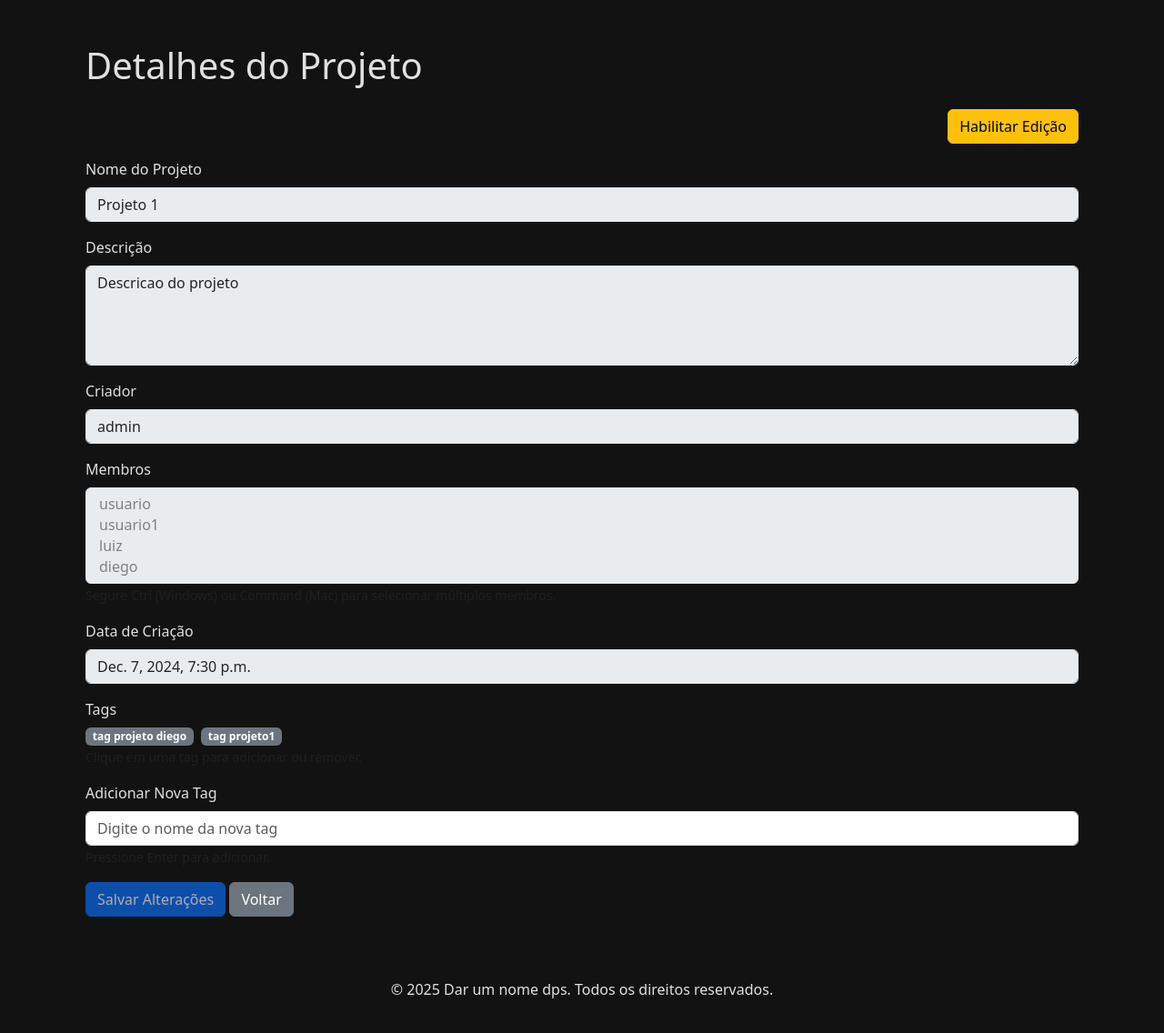
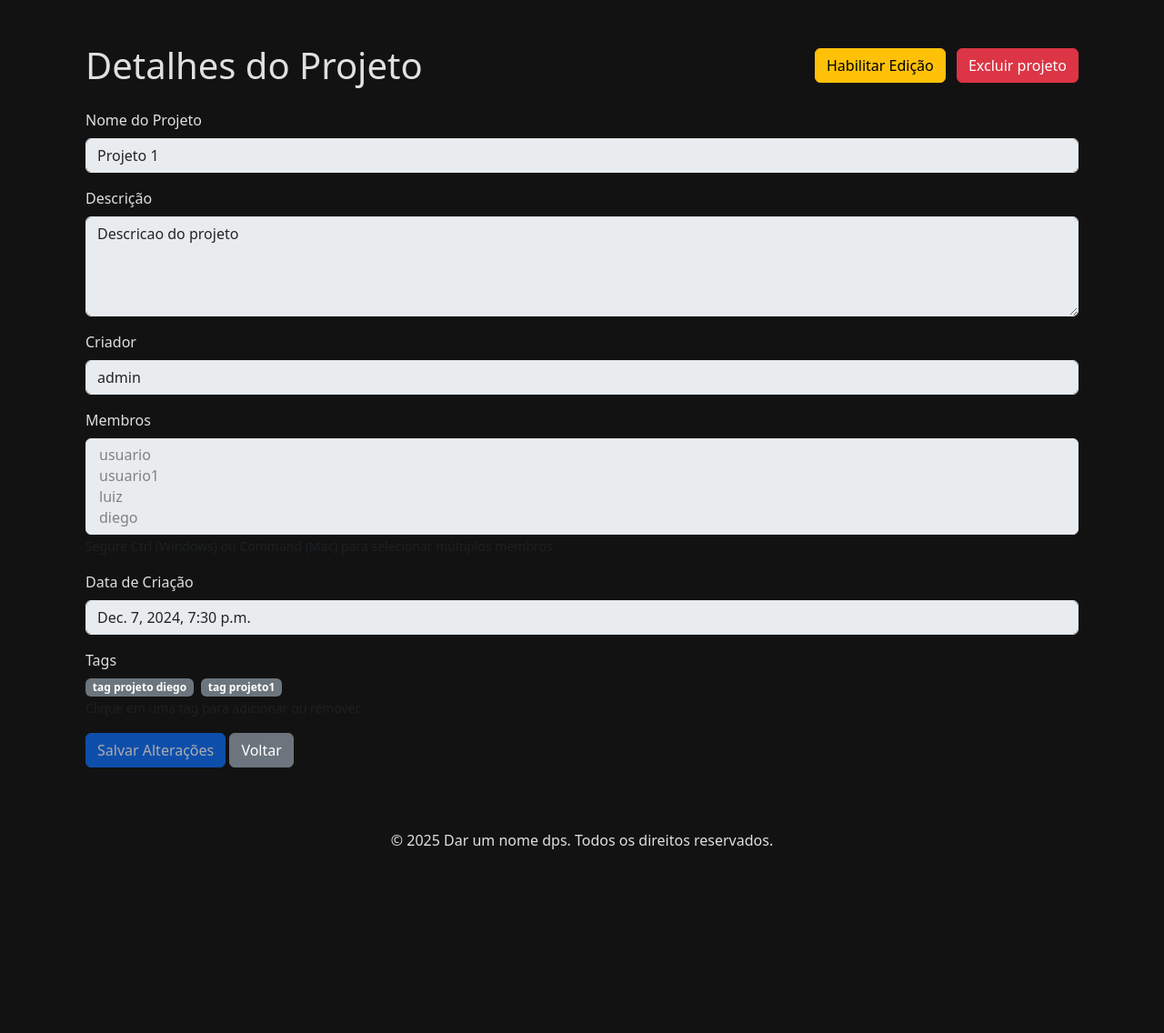
Before and after one commit to luizfilipe-bp/gestao_tarefas, a Django app: page /projetos/detalhes/1 in a window 1280 px wide. Shown: the part 254-1390 px from the top of the page at 91% size. After the commit the page ends 1188 px from the top, so only its background shows below. Run offline with Django 5.2, Linux system fonts and the light colour scheme; a user stored in the database is signed in; data comes from the database, SQL or seed files in the repository; both versions use the stored data as it was after the commit.

Commit message:
excluir feito, adicionar necessario ajuste tags

```diff
--- a/sistema_gestao_tarefa/controle_tarefa/templates/projeto_detalhes.html
+++ b/sistema_gestao_tarefa/controle_tarefa/templates/projeto_detalhes.html
@@ -4,10 +4,15 @@
 
 {% block content %}
 <div class="container my-5">
-    <h1 class="mb-4">Detalhes do Projeto</h1>
-    <div class="d-flex justify-content-end mb-3">
-        <button id="toggle-edit" class="btn btn-warning">Habilitar Edição</button>
+    <div class="d-flex align-items-center justify-content-between mb-4">
+        <h1 class="mb-0">Detalhes do Projeto</h1>
+        <div>
+            <button id="toggle-edit" class="btn btn-warning me-2">Habilitar Edição</button>
+            <button id="delete-project" class="btn btn-danger" onclick="confirmDeletion('/projetos/excluir/{{projeto.id}}')">Excluir projeto
+            </button>
+        </div>
     </div>
+
     <form method="POST" action="{% url 'projeto_detalhes' projeto.id %}">
         {% csrf_token %}
 
@@ -54,12 +59,13 @@
             </div>
             <small class="form-text text-muted">Clique em uma tag para adicionar ou remover.</small>
         </div>
-
+        <!--
         <div class="mb-3">
             <label for="nova_tag" class="form-label">Adicionar Nova Tag</label>
             <input type="text" class="form-control" id="nova_tag" name="nova_tag" placeholder="Digite o nome da nova tag">
             <small class="form-text text-muted">Pressione Enter para adicionar.</small>
         </div>
+        -->
 
         <button type="submit" class="btn btn-primary" id="save-button" disabled>Salvar Alterações</button>
         <a href="{% url 'projetos' %}" class="btn btn-secondary">Voltar</a>
@@ -107,5 +113,13 @@
             toggleEditButton.textContent = isDisabled ? 'Desabilitar Edição' : 'Habilitar Edição';
         });
     });
+
+    function confirmDeletion(url) {
+        if (confirm("Você tem certeza que deseja excluir este projeto? Essa ação não pode ser desfeita.")) {
+            window.location.href = url;
+        }
+    }
+
+
 </script>
 {% endblock %}
--- a/sistema_gestao_tarefa/controle_tarefa/templates/projetos.html
+++ b/sistema_gestao_tarefa/controle_tarefa/templates/projetos.html
@@ -6,12 +6,12 @@
 <div class="container my-5">
     <div class="d-flex justify-content-between align-items-center mb-4">
         <h1 class="mb-4">Olá {{ user.username }}, comece a trabalhar nos seu projetos.</h1>
-        <a href="{% url 'adicionar_projeto' %}" class="btn btn-success btn-lg">
+        <a href="{% url 'projeto_adicionar' %}" class="btn btn-success btn-lg">
             <i class="bi bi-plus-lg"></i> Novo Projeto
         </a>
     </div>
 
-    <div class="row">
+    <div class="row gy-4">
         {% for projeto in projetos_do_usuario %}
         <div class="col-md-4">
             <div class="card h-100">
--- a/sistema_gestao_tarefa/controle_tarefa/urls.py
+++ b/sistema_gestao_tarefa/controle_tarefa/urls.py
@@ -4,5 +4,6 @@ from . import views
 urlpatterns = [
     path('', views.projetos, name='projetos'),
     path('projetos/detalhes/<int:id>', views.projeto_detalhes, name='projeto_detalhes'),
-    path('projetos/adicionar', views.adicionar_projeto, name='adicionar_projeto'),
+    path('projetos/adicionar', views.projeto_adicionar, name='projeto_adicionar'),
+    path('projetos/excluir/<int:id>', views.projeto_excluir, name='projeto_excluir'),
 ]
--- a/sistema_gestao_tarefa/controle_tarefa/views.py
+++ b/sistema_gestao_tarefa/controle_tarefa/views.py
@@ -1,4 +1,4 @@
-from django.shortcuts import render
+from django.shortcuts import render, redirect
 from django.template import loader
 from django.http import HttpResponse
 from django.contrib.auth.decorators import login_required
@@ -19,10 +19,45 @@ def projetos(request):
     template = loader.get_template('projetos.html')
     return HttpResponse(template.render({'user': usuario_logado, 'projetos_do_usuario': projetos_do_usuario}))
 
+@login_required(login_url='/auth/login')
+def projeto_excluir(request, id):
+    projeto = Projeto.objects.get(id=id)
+    projeto.delete()
+    return redirect('projetos')
+
 
 @login_required(login_url='/auth/login')
-def adicionar_projeto(request):
-    pass
+def projeto_adicionar(request):
+    if request.method == 'POST':
+        nome = request.POST.get('nome')
+        descricao = request.POST.get('descricao')
+        membros_ids = request.POST.getlist('membros')
+        tags_ids = request.POST.get('tags').split(',')
+        nova_tag_nome = request.POST.get('nova_tag')
+
+        # Criar projeto
+        projeto = Projeto.objects.create(
+            nome=nome,
+            descricao=descricao,
+            criador=request.user
+        )
+
+        membros = User.objects.filter(id__in=membros_ids)
+        projeto.membros.set(membros)
+
+        tags = Tag.objects.filter(id__in=[tid for tid in tags_ids if tid.isdigit()])
+        projeto.tags.set(tags)
+
+        if nova_tag_nome:
+            nova_tag, created = Tag.objects.get_or_create(nome=nova_tag_nome)
+            projeto.tags.add(nova_tag)
+
+        return redirect('projetos')
+
+    usuarios = User.objects.exclude(id=request.user.id)
+    tags = Tag.objects.all()
+    return render(request, 'projeto_adicionar.html', {'usuarios': usuarios, 'tags': tags})
+
 
 
 @login_required(login_url='/auth/login')
```
Also changed, not shown: sistema_gestao_tarefa/controle_tarefa/templates/projeto_adicionar.html (added, +103 -0 lines), sistema_gestao_tarefa/db.sqlite3.
